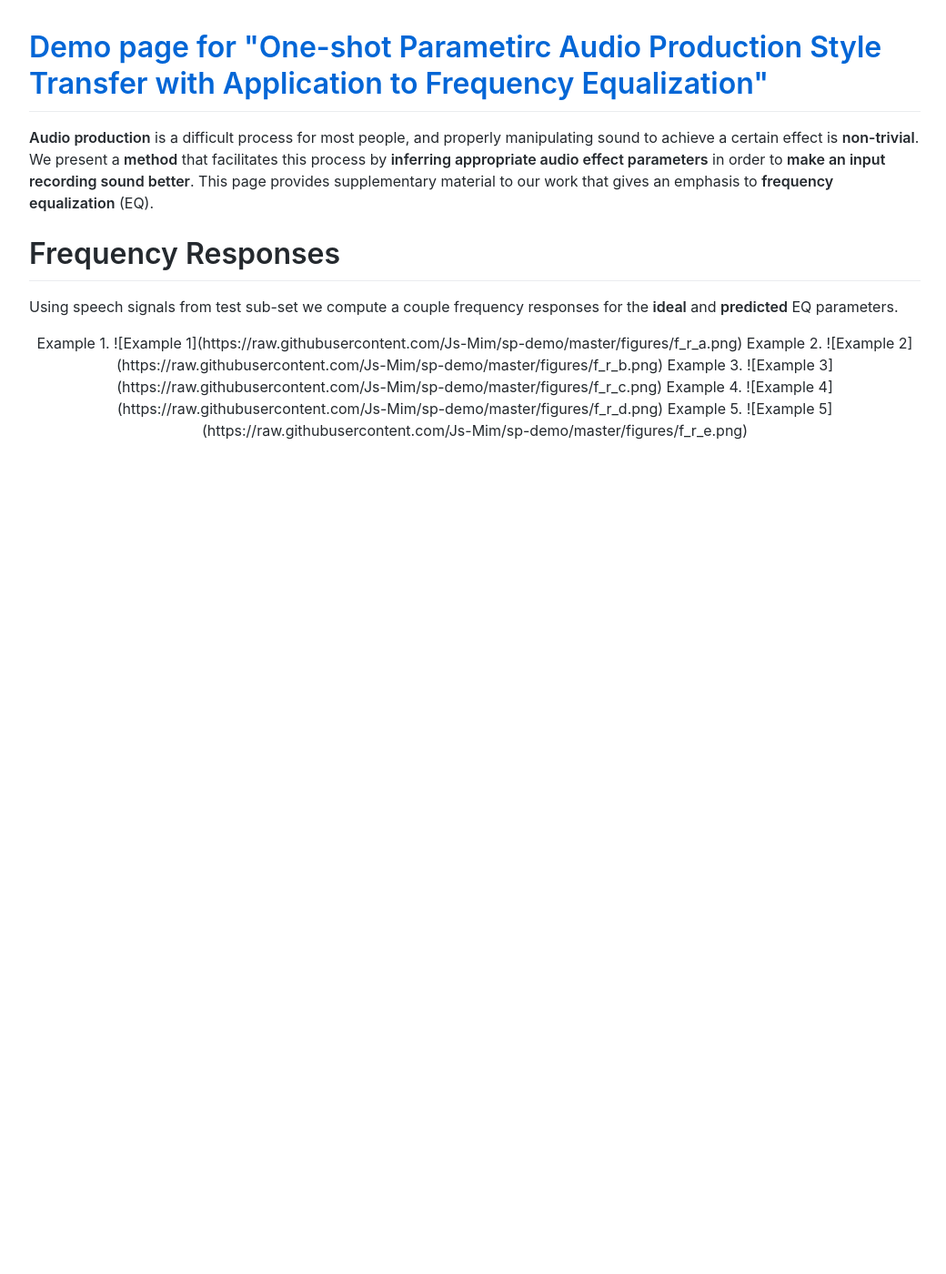
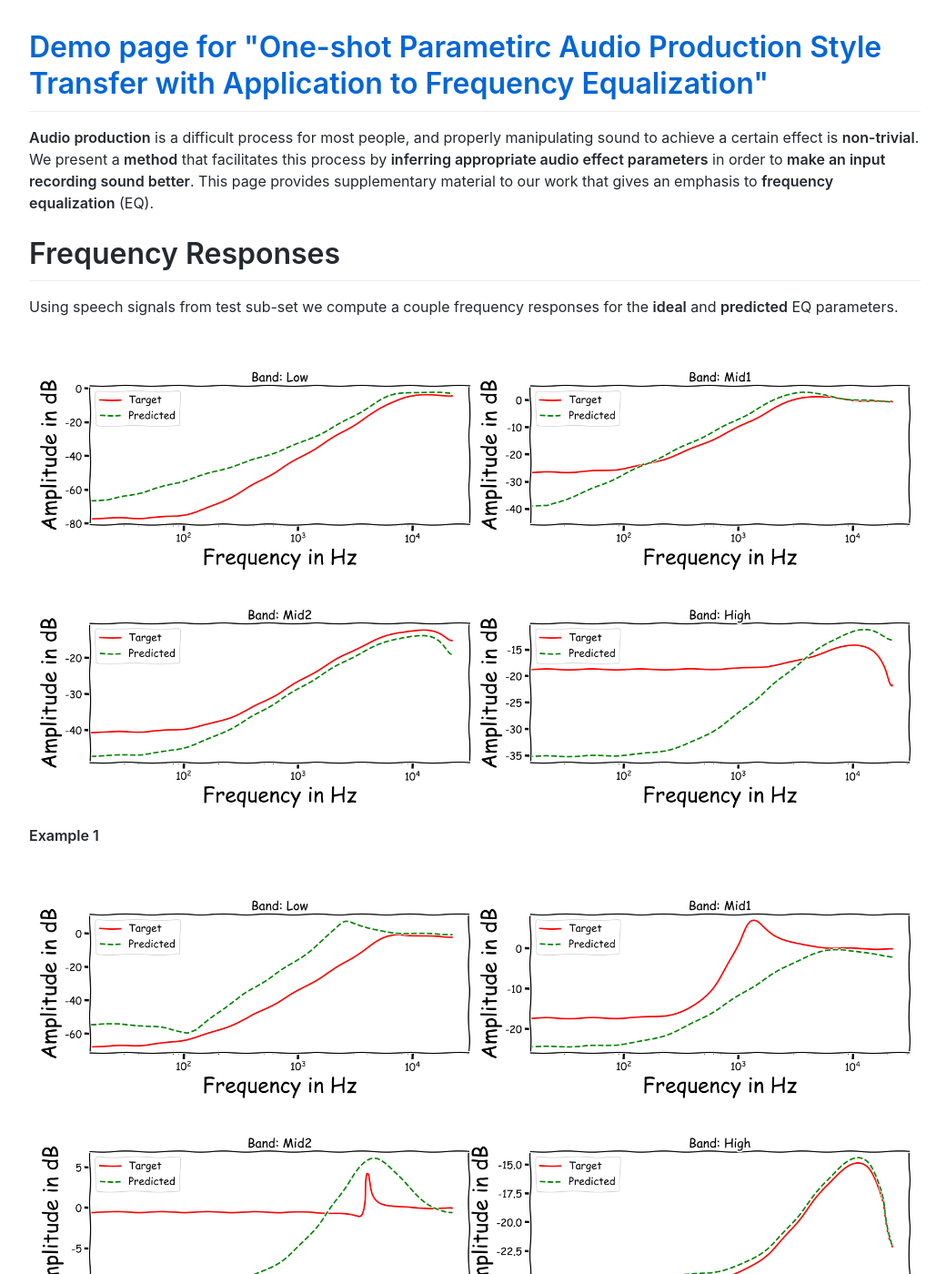
Before and after one commit to Js-Mim/sp-demo, a Jekyll site: the page built from index.md, in a window 1280 px wide and 1400 px high. Shown: the whole window at 91% size, without its empty margins (118-1158 px from the left). Built offline with Jekyll 4.4.1, drawn with Linux system fonts in a browser that asks for light colours; comment, search, counter and statistics services are not loaded; some of the changed lines change nothing that is shown; some of the changed text lies outside the part shown.

Commit message:
Update index.md

```diff
--- a/index.md
+++ b/index.md
@@ -5,21 +5,19 @@ layout: default
 
 # Frequency Responses
 Using speech signals from test sub-set we compute a couple frequency responses for the **ideal** and **predicted** EQ parameters.
-<p style="text-align: center;">
 
-  Example 1.
+
   ![Example 1](https://raw.githubusercontent.com/Js-Mim/sp-demo/master/figures/f_r_a.png)
+                                        **Example 1**
 
-  Example 2.
   ![Example 2](https://raw.githubusercontent.com/Js-Mim/sp-demo/master/figures/f_r_b.png)
-
+                                        **Example 2**
   Example 3.
   ![Example 3](https://raw.githubusercontent.com/Js-Mim/sp-demo/master/figures/f_r_c.png)
-
+                                        **Example 3**
   Example 4.
   ![Example 4](https://raw.githubusercontent.com/Js-Mim/sp-demo/master/figures/f_r_d.png)
-
+                                        **Example 4**
   Example 5.
   ![Example 5](https://raw.githubusercontent.com/Js-Mim/sp-demo/master/figures/f_r_e.png)
-
-</p>
+                                        **Example 5**
```
